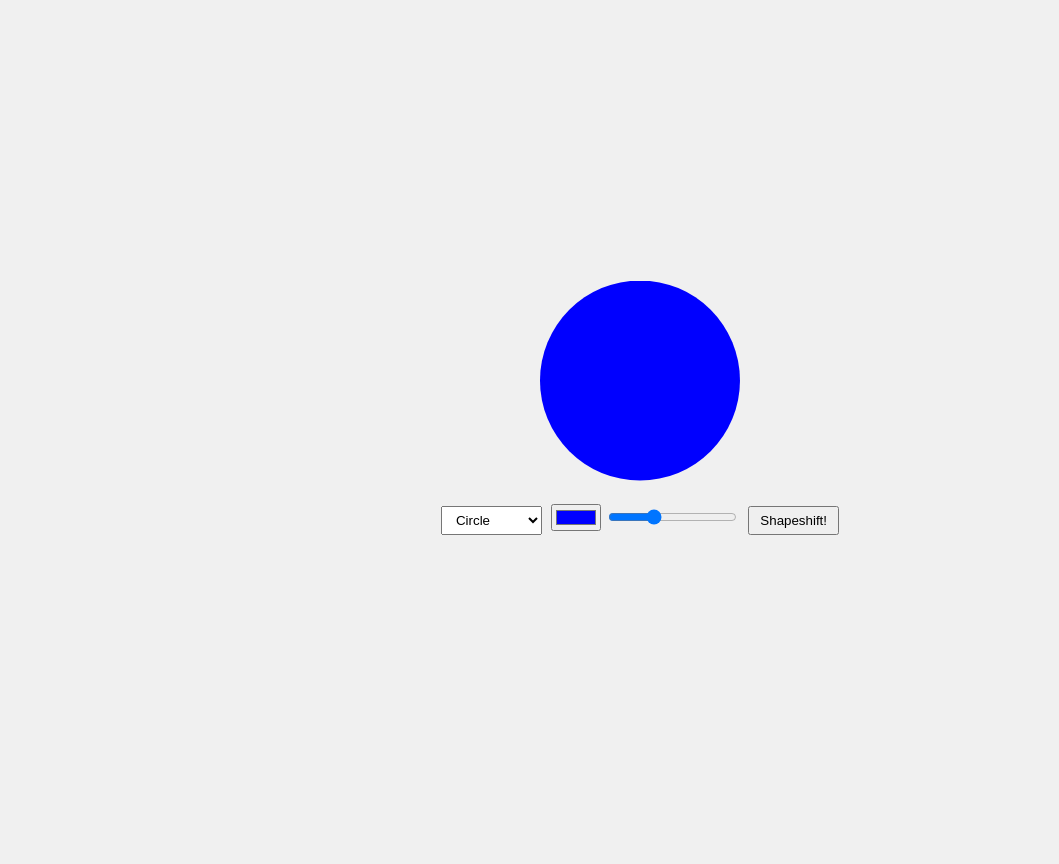
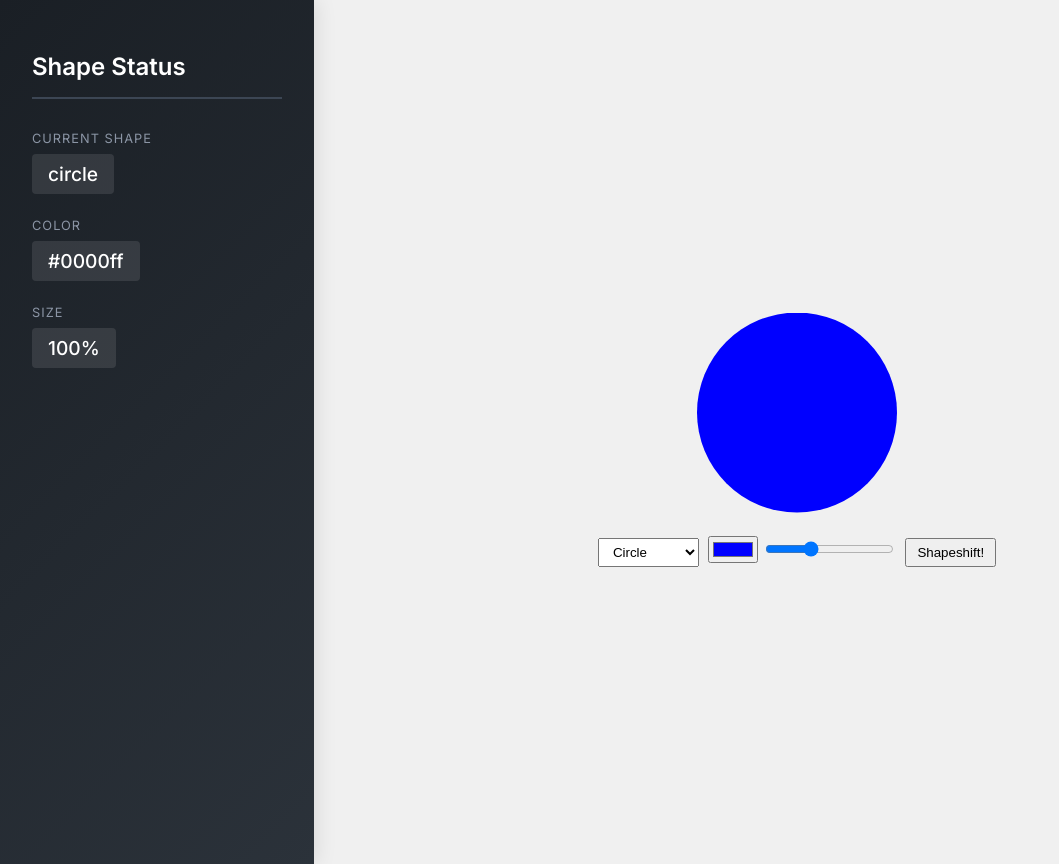
Before and after one commit to 0xNF/KumamotoLecture, a plain HTML site: page game/index.html in a window 1280 px wide. Shown: the whole page, without its empty margins (0-1059 px from the left). Before the commit the page ends 800 px from the top, so only its background shows below. Drawn offline with nearby package versions, Linux system fonts and the light colour scheme.

Commit message:
with hud

```diff
--- a/game/index.html
+++ b/game/index.html
@@ -5,15 +5,55 @@
     <meta name="viewport" content="width=device-width, initial-scale=1.0">
     <title>Shape Shifter - Anime.js Version</title>
     <script src="https://cdnjs.cloudflare.com/ajax/libs/animejs/3.2.1/anime.min.js"></script>
+    <link href="https://fonts.googleapis.com/css2?family=Inter:wght@400;500;600&display=swap" rel="stylesheet">
     <style>
         body {
             display: flex;
+            margin: 0;
+            background: #f0f0f0;
+            font-family: 'Inter', sans-serif;
+            overflow: hidden;
+        }
+        .status-panel {
+            width: 250px;
+            background: linear-gradient(135deg, #1a1f25 0%, #2b323a 100%);
+            color: #e0e0e0;
+            padding: 2rem;
+            height: 100vh;
+            box-shadow: 2px 0 20px rgba(0, 0, 0, 0.1);
+        }
+        .status-panel h2 {
+            font-size: 1.5rem;
+            margin-bottom: 2rem;
+            color: #fff;
+            border-bottom: 2px solid #3c4654;
+            padding-bottom: 1rem;
+        }
+        .status-item {
+            margin-bottom: 1.5rem;
+        }
+        .status-label {
+            text-transform: uppercase;
+            font-size: 0.8rem;
+            letter-spacing: 1px;
+            color: #8b95a5;
+            margin-bottom: 0.5rem;
+        }
+        .status-value {
+            font-size: 1.2rem;
+            font-weight: 500;
+            color: #fff;
+            background: rgba(255, 255, 255, 0.1);
+            padding: 0.5rem 1rem;
+            border-radius: 4px;
+            display: inline-block;
+        }
+        .main-content {
+            flex-grow: 1;
+            display: flex;
             justify-content: center;
             align-items: center;
-            min-height: 100vh;
-            margin: 0;
-            background: #f0f0f0;
-            font-family: Arial, sans-serif;
+            padding: 2rem;
         }
         .container {
             text-align: center;
@@ -43,6 +83,22 @@
     </style>
 </head>
 <body>
+    <div class="status-panel">
+        <h2>Shape Status</h2>
+        <div class="status-item">
+            <div class="status-label">Current Shape</div>
+            <div class="status-value" id="hudShape">circle</div>
+        </div>
+        <div class="status-item">
+            <div class="status-label">Color</div>
+            <div class="status-value" id="hudColor">#0000ff</div>
+        </div>
+        <div class="status-item">
+            <div class="status-label">Size</div>
+            <div class="status-value" id="hudSize">100%</div>
+        </div>
+    </div>
+    <div class="main-content">
         <div class="container">
             <div class="shape-container">
                 <div class="shape" id="morphingShape"></div>
@@ -60,6 +116,7 @@
                 <button onclick="shapeshift()">Shapeshift!</button>
             </div>
         </div>
+    </div>
     <script src="script.js"></script>
 </body>
 </html>
--- a/game/script.js
+++ b/game/script.js
@@ -86,6 +86,11 @@ function shapeshift() {
             height: size + 'px',
             duration: 800
         }, '-=800');
+
+    // Update HUD
+    document.getElementById('hudShape').textContent = shape;
+    document.getElementById('hudColor').textContent = color;
+    document.getElementById('hudSize').textContent = Math.round((size / 200) * 100);
 }
 
 // Initialize with default blue circle
```
Also changed, not shown: game/styles.css (+24 -0 lines). Lines whose indentation alone changed are shown as unchanged.
